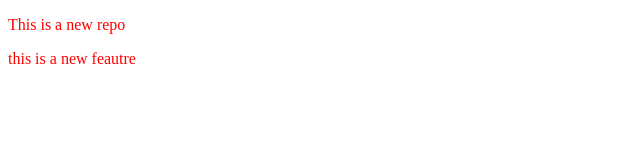
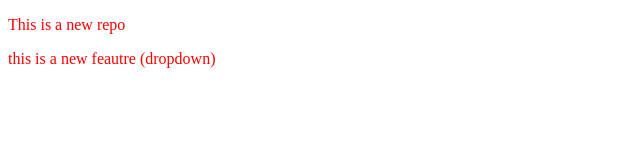
Before and after one commit to Rohit6375/localrepo, a plain HTML site: page index.html in a window 1280 px wide. Shown: the full height of the page, 0-640 px from the left. Drawn offline with Linux system fonts and the light colour scheme.

```diff
--- a/index.html
+++ b/index.html
@@ -8,6 +8,6 @@
 </head>
 <body>
     <p>This is a new repo</p>
-    <p>this is a new feautre</p>
+    <p>this is a new feautre (dropdown)</p>
 </body>
 </html>
```
